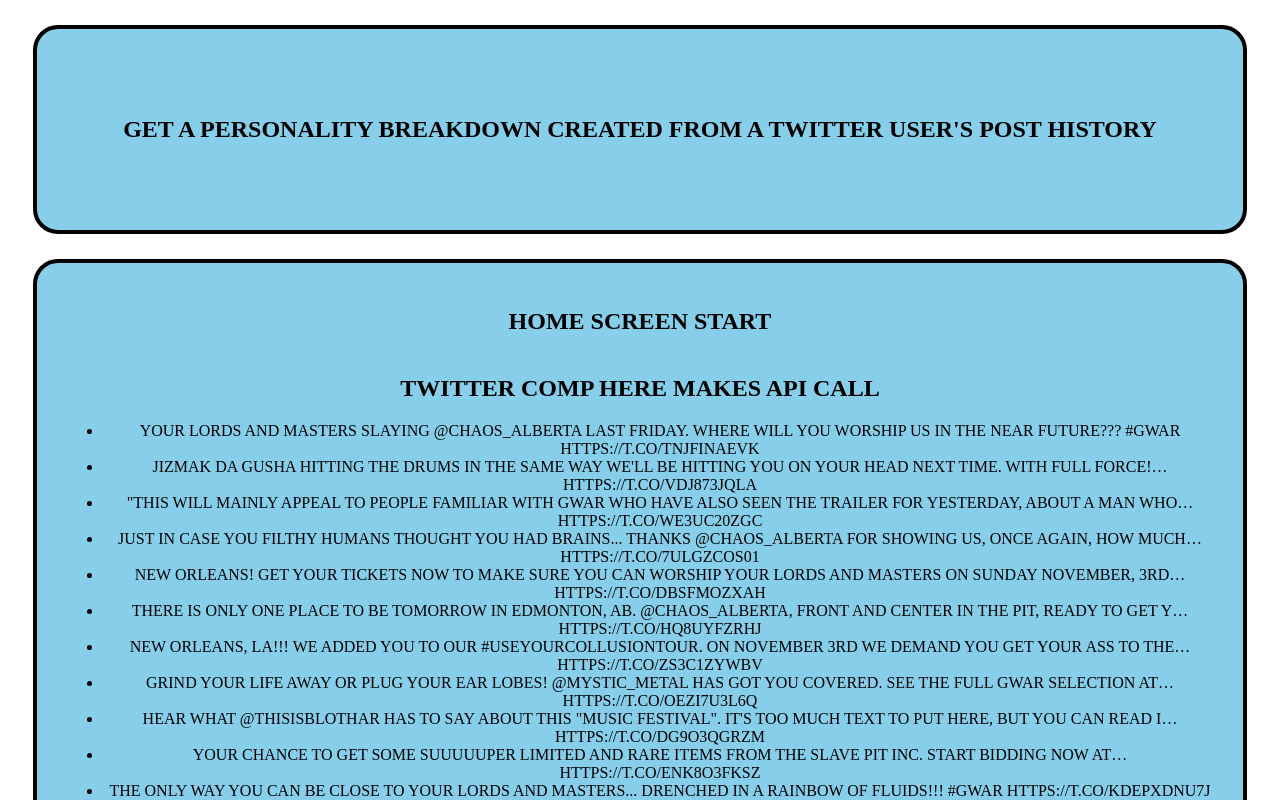
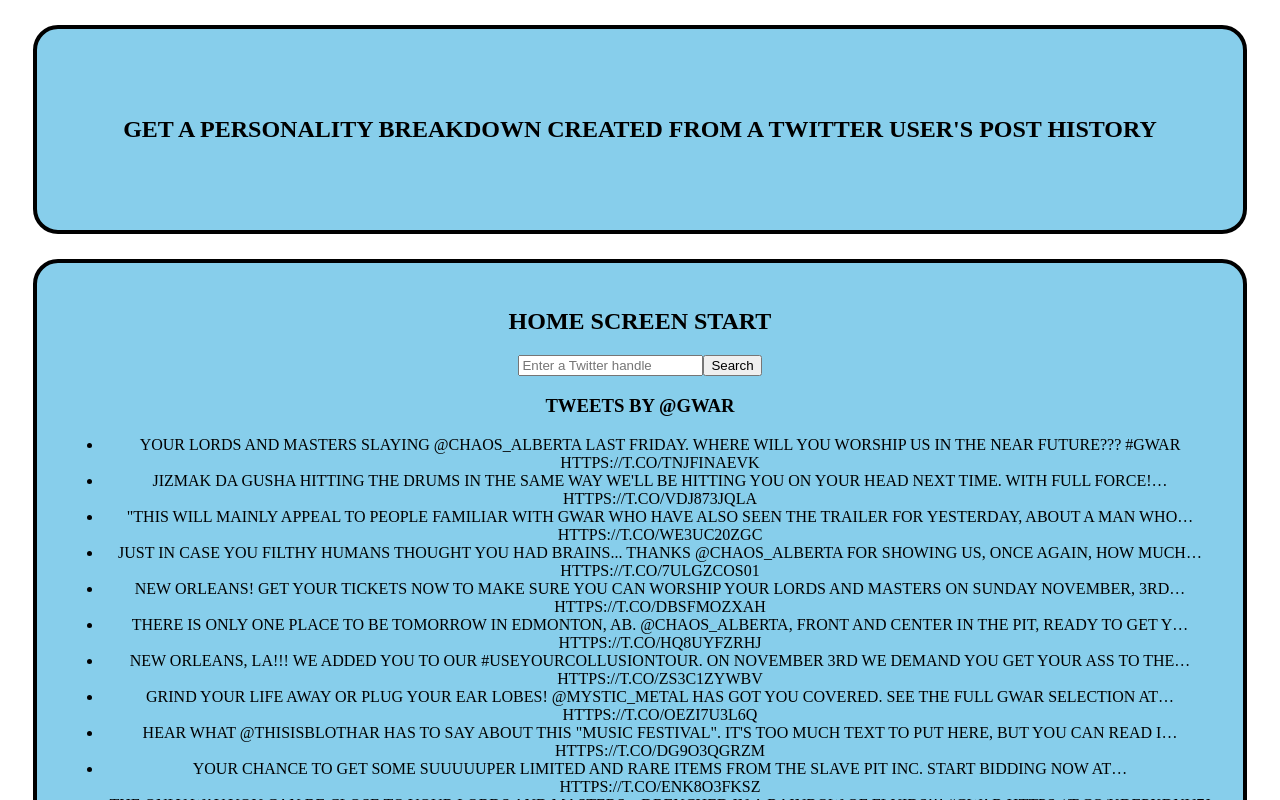
Before and after one commit to brnhensley/personality-profile, a React (Create React App) app: page / in a window 1280 px wide. Shown: the top 800 px of the page. Built offline with nearby package versions, Linux system fonts and the light colour scheme; the HTML template or start-up script is replaced by a standard one.

Commit message:
create twitter input form

```diff
--- a/src/components/Twitter.jsx
+++ b/src/components/Twitter.jsx
@@ -1,5 +1,6 @@
 import React from 'react';
-import sample from './../sample.json'
+import sample from './../sample.json';
+import TwitterInput from './TwitterInput.jsx';
 
 function Twitter() {
   console.log(sample);
@@ -16,6 +17,8 @@
     tweetText.push(tweet.text);
   });
 
+  // add search name as JSON object key?
+
   // Finds index of https link and cuts it off before creating master tweetText
   // tweetText.push(tweet.text.slice(0, tweet.text.indexOf('https://')).trim());
 
@@ -26,6 +29,7 @@
       wordArray.push(word)
     }
   });
+
   //this works, but a lot of punctuation makes it in
   wordArray.sort();
   tweetText = wordArray.join(' ')
@@ -35,7 +39,8 @@
 
   return (
     <div>
-      <h2>Twitter comp here makes API call</h2>
+      <TwitterInput />
+      <h3>Tweets by @{sample[0].user.name}</h3>
       <ul>
         {tweetHTML}
       </ul>
--- a/src/components/TwitterInput.jsx
+++ b/src/components/TwitterInput.jsx
@@ -1 +1,20 @@
-console.log();
+import React from 'react';
+
+function TwitterInput() {
+
+  function twitterCall(event) {
+    event.preventDefault();
+
+  }
+
+  return (
+    <div>
+      <form onSubmit="twitterCall">
+      <input id='twitterHandle' placeholder="Enter a Twitter handle"></input>
+      <button type='submit'>Search</button>
+      </form>
+    </div>
+  );
+}
+
+export default TwitterInput;
```
